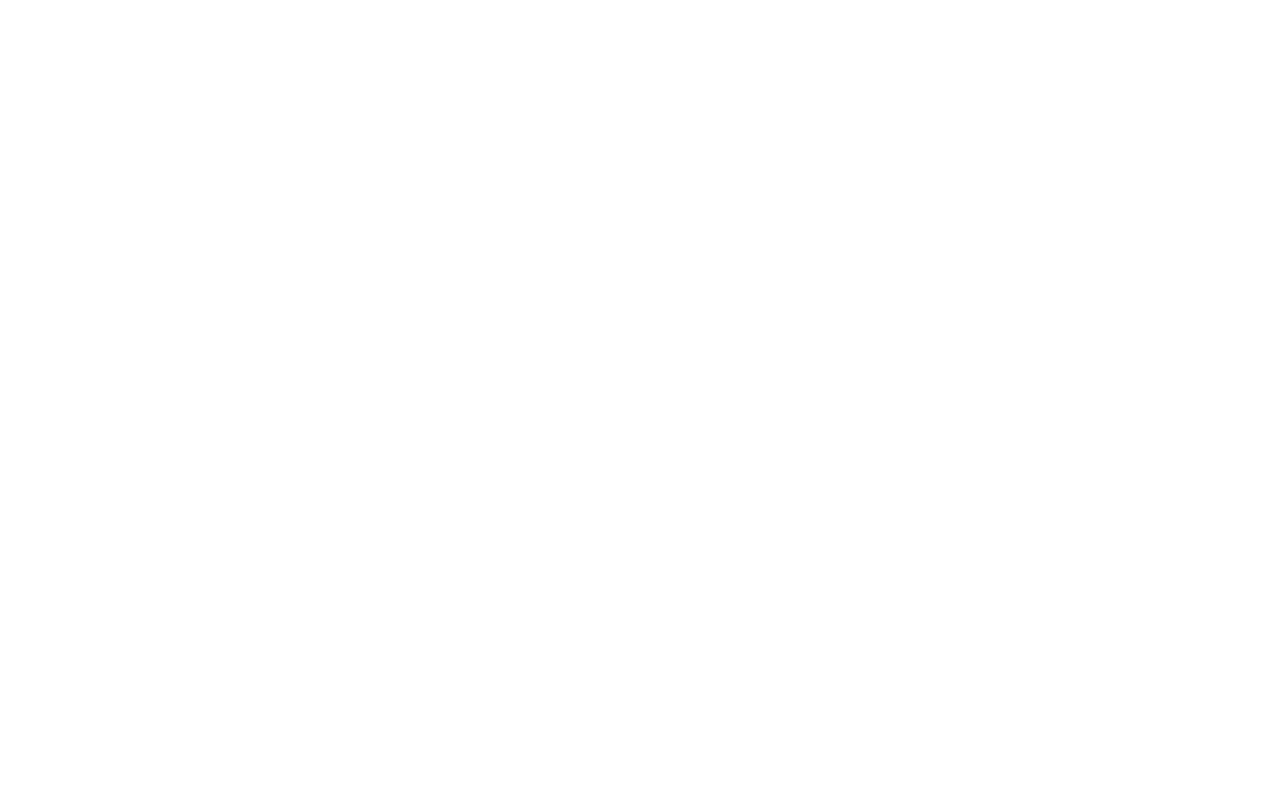
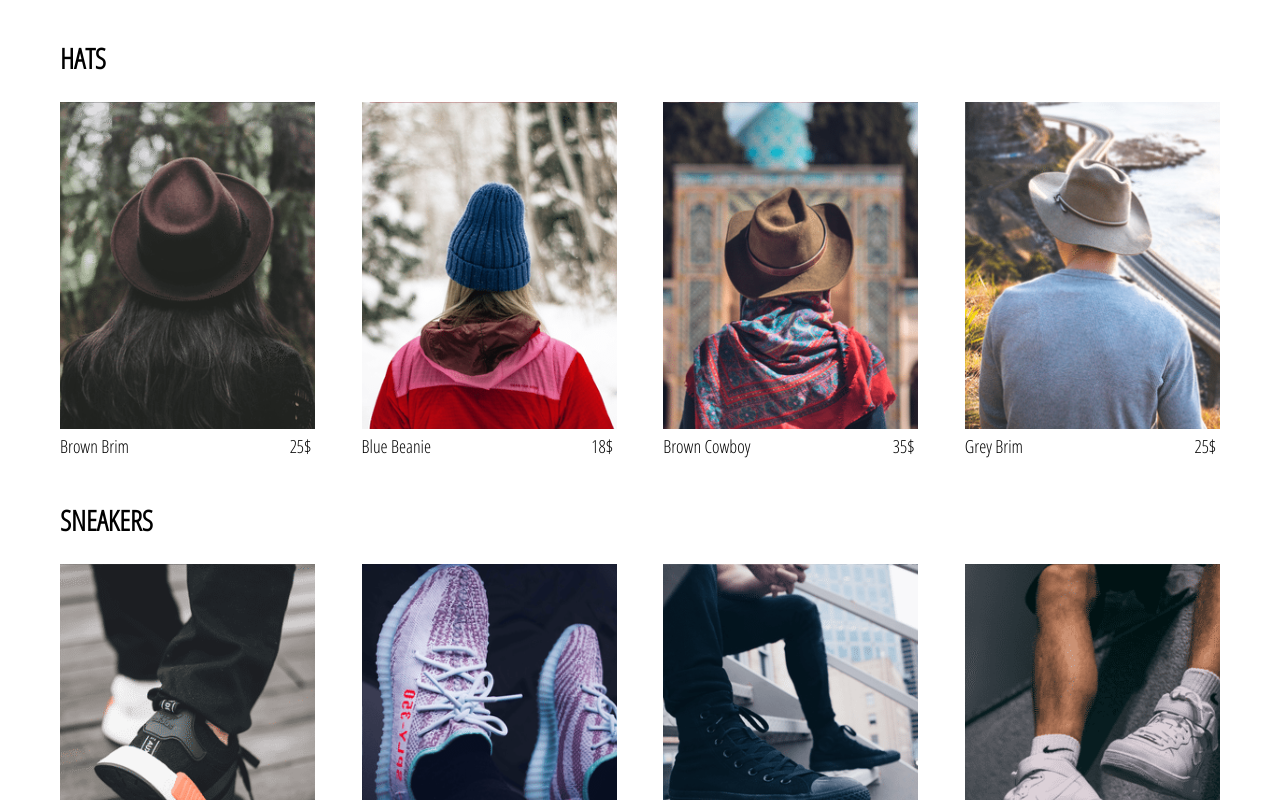
Before and after one commit to Hahiii/crwn-clothing, a React (Create React App) app: page /shop in a window 1280 px wide. Shown: the top 800 px of the page. Built offline with nearby package versions, Linux system fonts and the light colour scheme.

Commit message:
updating app with shop page & preview components

```diff
--- a/src/App.css
+++ b/src/App.css
@@ -1,3 +1,4 @@
 body {
   font-family: 'Open Sans Condensed', sans-serif;
+  padding: 20px 60px;
 }
--- a/src/App.js
+++ b/src/App.js
@@ -1,5 +1,6 @@
 import React from 'react';
 import HomePage from './pages/homepage/homepage.component';
+import ShopPage from './pages/shop/shop.component';
 import { Route, Switch } from 'react-router-dom';
 import './App.css';
 
@@ -8,6 +9,7 @@
     <div>
       <Switch>
         <Route exact path='/' component={HomePage} />
+        <Route exact path='/shop' component={ShopPage} />
       </Switch>
     </div>
   );
--- /dev/null
+++ b/src/components/collection-item/collection-item.component.jsx
@@ -0,0 +1,14 @@
+import React from 'react';
+import './collection-item.styles.scss';
+
+const CollectionItem = ({ id, name, price, imageUrl }) => (
+  <div className='collection-item'>
+    <div className='image' style={{ backgroundImage: `url(${imageUrl})` }} />
+    <div className='collection-footer'>
+      <span className='name'>{name}</span>
+      <span className='price'>{price}&#36;</span>
+    </div>
+  </div>
+);
+
+export default CollectionItem;
--- /dev/null
+++ b/src/components/collection-item/collection-item.styles.scss
@@ -0,0 +1,32 @@
+.collection-item {
+  width: 22%;
+  display: flex;
+  flex-direction: column;
+  height: 350px;
+  align-items: center;
+
+  .image {
+    width: 100%;
+    height: 95%;
+    background-size: cover;
+    background-position: center;
+    margin-bottom: 5px;
+  }
+
+  .collection-footer {
+    width: 100%;
+    height: 5%;
+    display: flex;
+    justify-content: space-between;
+    font-size: 18px;
+
+    .name {
+      width: 90%;
+      margin-bottom: 15px;
+    }
+
+    .price {
+      width: 10%;
+    }
+  }
+}
--- /dev/null
+++ b/src/components/collection-preview/collection-preview.component.jsx
@@ -0,0 +1,19 @@
+import React from 'react';
+import CollectionItem from '../collection-item/collection-item.component';
+import './collection-preview.styles.scss';
+
+const CollectionPreview = ({ title, items }) => (
+  <div className='collection-preview'>
+    <h1 className='title'>{title.toUpperCase()}</h1>
+    <div className='preview'>
+      {
+        items
+          .filter((item, index) => index < 4)
+          .map(({ id, ...otherItemProps }) => (
+            <CollectionItem key={id} {...otherItemProps} />))
+      }
+    </div>
+  </div>
+);
+
+export default CollectionPreview;
--- /dev/null
+++ b/src/components/collection-preview/collection-preview.styles.scss
@@ -0,0 +1,15 @@
+.collection-preview {
+  display: flex;
+  flex-direction: column;
+  margin-bottom: 30px;
+
+  .title {
+    font-size: 28px;
+    margin-bottom: 25px;
+  }
+
+  .preview {
+    display: flex;
+    justify-content: space-between;
+  }
+}
--- /dev/null
+++ b/src/pages/shop/shop.component.jsx
@@ -0,0 +1,26 @@
+import React from 'react';
+import SHOP_DATA from './shop.data';
+import CollectionPreview from '../../components/collection-preview/collection-preview.component';
+
+
+
+class ShopPage extends React.Component {
+  constructor() {
+    super();
+    this.state = { collections: SHOP_DATA }
+  }
+
+  render() {
+    const { collections } = this.state;
+    return (
+      <div className='shop-page'>
+        {
+          collections.map(({ id, ...otherCollectionPropcs }) => (
+            <CollectionPreview key={id} {...otherCollectionPropcs} />
+          ))
+        }
+      </div>);
+  }
+}
+
+export default ShopPage;
```
Also changed, not shown: src/pages/shop/shop.data.js (renamed from src/shop.data.js).
